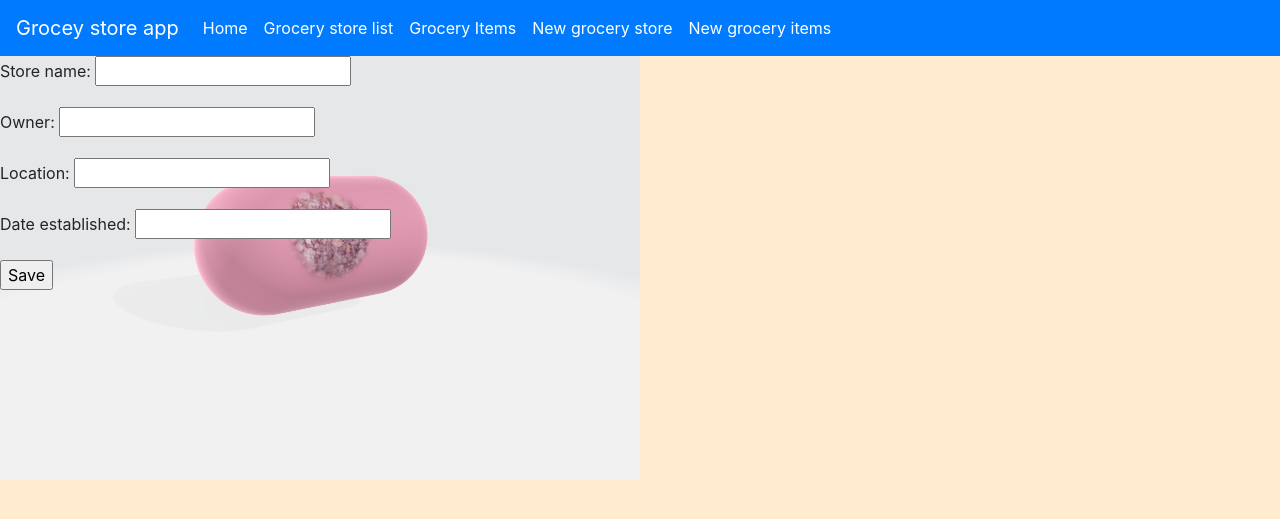
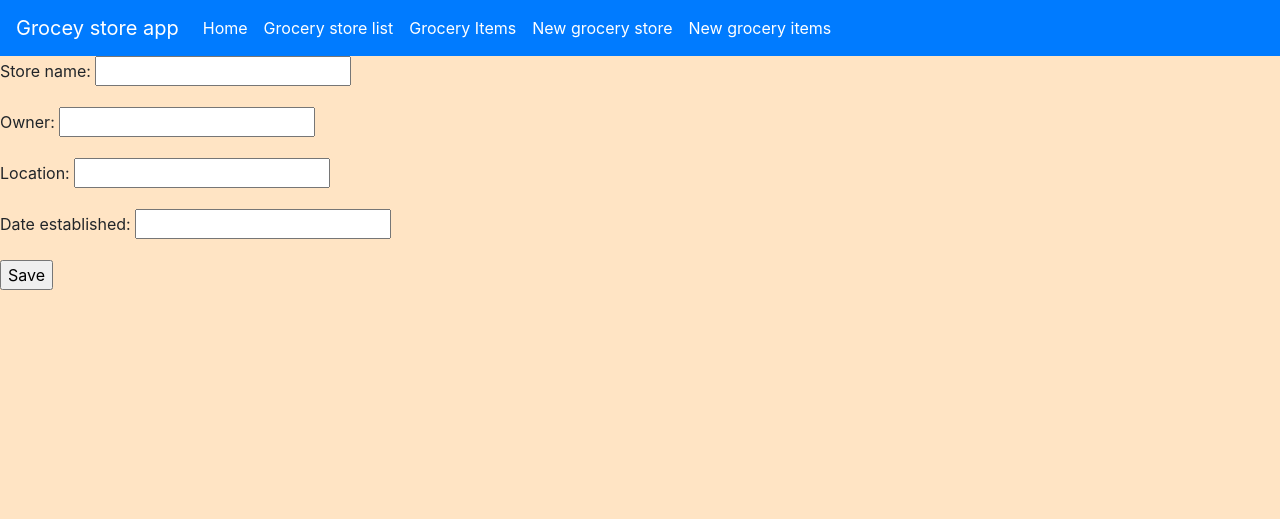
Before and after one commit to egimoro/groceries, a Django app: page /grocery_store_create/ in a window 1280 px wide. Shown: the top 519 px of the page. Run offline with Django 3.2, Linux system fonts and the light colour scheme; some libraries are stand-ins or nearby versions.

Commit message:
background image fixed

```diff
--- a/grocery_store/groceries/static/groceries/style.css
+++ b/grocery_store/groceries/static/groceries/style.css
@@ -3,7 +3,7 @@ li a {
 }
 
 body {
-    background: blanchedalmond url("images/jr.png") no-repeat;
+    background: bisque;
 }
 
 img {
--- a/grocery_store/groceries/templates/groceries/grocery_store_create.html
+++ b/grocery_store/groceries/templates/groceries/grocery_store_create.html
@@ -1,7 +1,13 @@
 {% extends "groceries/base.html" %}
 {% block content%}
     <form method="post">{% csrf_token %}
-        {{ form.as_p }}
+        <fieldset>
+        <div class="form-group">
+                {{ form.as_p }}
+            </div>
+
+        </fieldset>
+
         <input type="submit" value="Save">
     </form>
 {% endblock content %}
```
